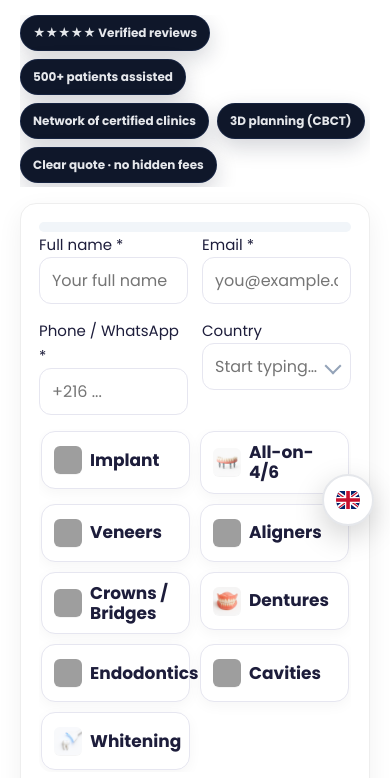
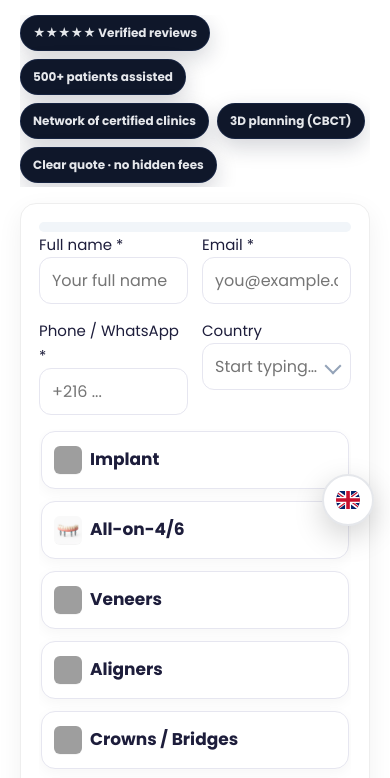
Before and after one commit to rayen-adsi/smile-front, a plain HTML site: page devis/index.html in a window 390 px wide. Shown: the part 302-1080 px from the top of the page. Drawn offline with nearby package versions, Linux system fonts and the light colour scheme; grey boxes are pictures that could not be loaded.

Commit message:
feat: update

```diff
--- a/assets/css/style.css
+++ b/assets/css/style.css
@@ -1117,3 +1117,40 @@ html[dir="rtl"] .prices .table td { text-align: right; }
   .tcard .visual{ padding: 12px 14px; min-height: 54px; }
   .tcard .visual b{ font-size: 16px; }
 }
+/* ===== Fix treatment cards on mobile ===== */
+@media (max-width: 768px){
+  /* 1 column, full-width pills */
+  .treat-grid{
+    grid-template-columns: 1fr !important;
+    gap: 12px !important;
+  }
+
+  .tcard, .tcard .visual{ min-width: 0; }
+  .tcard .visual{
+    border-radius: 999px;
+    padding: 14px 16px;
+    justify-content: flex-start;
+    gap: 12px;
+    box-shadow: 0 6px 18px rgba(0,0,0,.05);
+  }
+
+  /* stop ugly word splitting */
+  .tcard .visual b{
+    font-size: 17px;
+    line-height: 1.25;
+    white-space: nowrap;           /* keep on one line */
+    word-break: keep-all;          /* do not split words */
+    overflow-wrap: normal;         /* no forced wrapping */
+    hyphens: none;                 /* disable auto-hyphenation */
+    text-overflow: ellipsis;       /* safety if someone zooms a lot */
+    overflow: hidden;
+  }
+
+  .ticon{ width: 24px; height: 24px; flex: 0 0 24px; }
+}
+
+/* Very small phones */
+@media (max-width: 360px){
+  .tcard .visual{ padding: 12px 14px; }
+  .tcard .visual b{ font-size: 16px; }
+}
```
